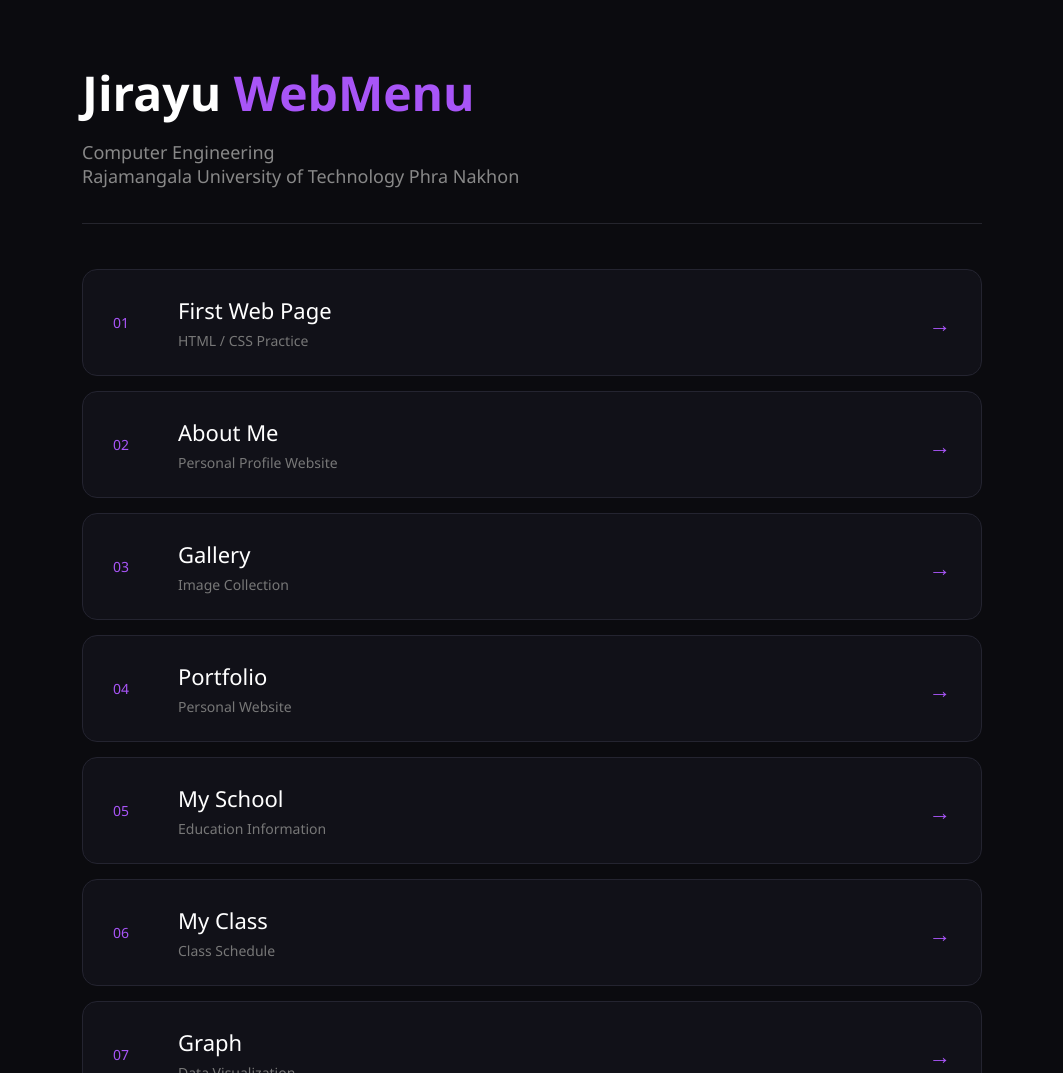
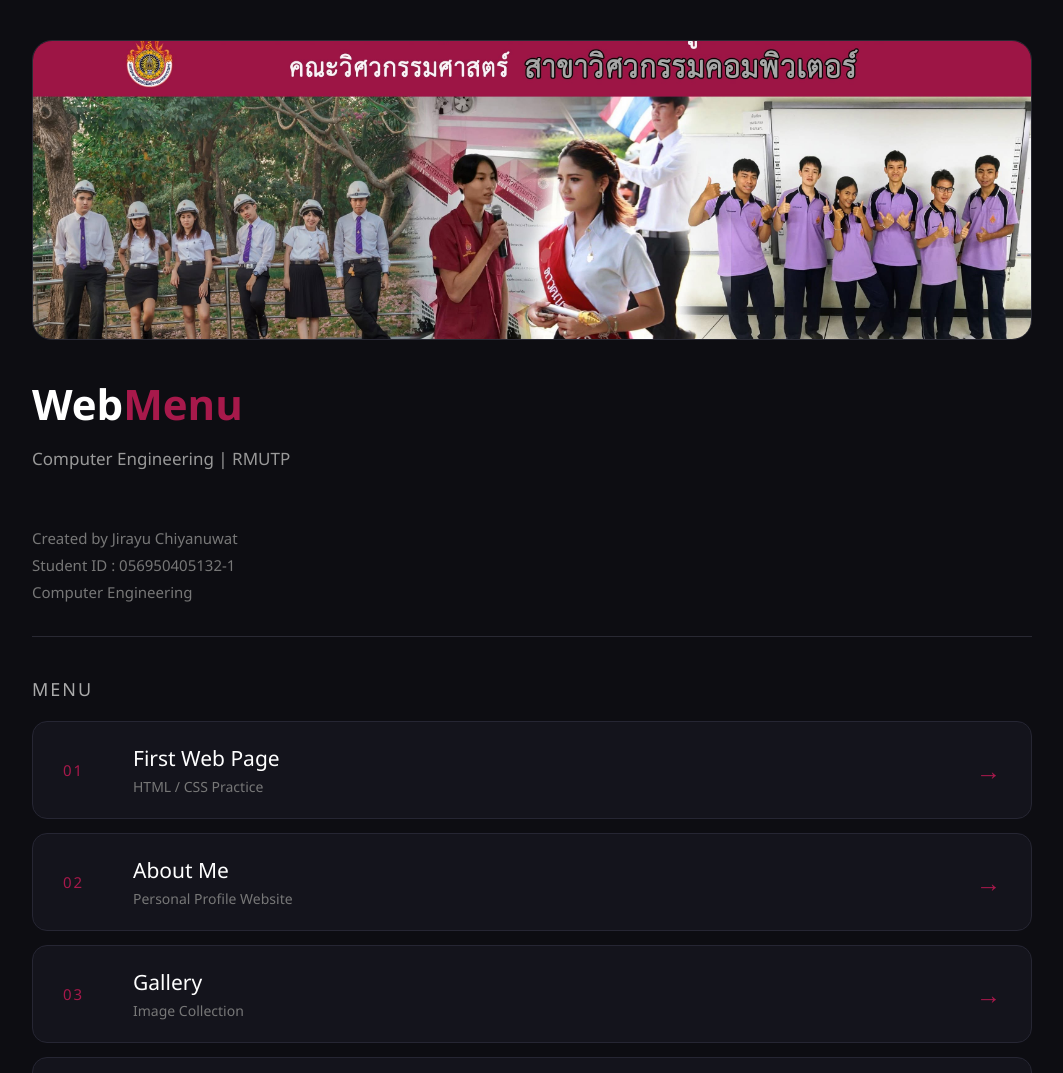
Before and after one commit to icejry/Menu, a plain HTML site: page index.html in a window 1280 px wide. Shown: the top 1073 px of the page, without its empty margins (108-1171 px from the left). Drawn offline with Linux system fonts and the light colour scheme.

Commit message:
Add files via upload

```diff
--- a/index.html
+++ b/index.html
@@ -4,7 +4,7 @@
 <head>
     <meta charset="UTF-8">
     <meta name="viewport" content="width=device-width, initial-scale=1.0">
-    <title>My Web Menu</title>
+    <title>WebMenu</title>
 
     <style>
         * {
@@ -15,54 +15,79 @@
         }
 
         body {
-            background: #0b0b0f;
+            background: #0d0d12;
             color: white;
         }
 
         .container {
-            width: 900px;
+            width: 1000px;
             max-width: 90%;
-            margin: 60px auto;
+            margin: 40px auto;
         }
 
-        .header {
-            margin-bottom: 45px;
+        .cover {
+            width: 100%;
+            height: 300px;
+            overflow: hidden;
+            border-radius: 20px;
+            border: 1px solid #292933;
         }
 
-        .header h1 {
-            font-size: 48px;
+        .cover img {
+            width: 100%;
+            height: 100%;
+            object-fit: cover;
+        }
+
+        .profile {
+            margin-top: 35px;
+            padding-bottom: 30px;
+            border-bottom: 1px solid #292933;
+        }
+
+        .profile h1 {
+            font-size: 42px;
             font-weight: 600;
         }
 
-        .header h1 span {
-            color: #a855f7;
+        .profile h1 span {
+            color: #a7194b;
         }
 
-        .header p {
-            margin-top: 15px;
-            color: #888;
-            font-size: 18px;
+        .profile p {
+            margin-top: 12px;
+            color: #999;
+            line-height: 1.8;
+            font-size: 17px;
         }
 
-        .line {
-            height: 1px;
-            background: #25252d;
-            margin-top: 35px;
+        .student {
+            margin-top: 20px;
+            color: #777;
+            font-size: 15px;
+            line-height: 1.8;
+        }
+
+        .title {
+            margin: 40px 0 20px;
+            font-size: 18px;
+            color: #aaa;
+            letter-spacing: 2px;
         }
 
         .menu {
             display: flex;
             flex-direction: column;
-            gap: 15px;
+            gap: 14px;
         }
 
         .card {
             display: flex;
             align-items: center;
             justify-content: space-between;
-            padding: 25px 30px;
-            background: #111118;
-            border: 1px solid #242430;
+            padding: 22px 30px;
+            background: #14141c;
+            border: 1px solid #262633;
             border-radius: 15px;
             text-decoration: none;
             color: white;
@@ -70,7 +95,7 @@
         }
 
         .card:hover {
-            border-color: #a855f7;
+            border-color: #a7194b;
             transform: translateX(8px);
         }
 
@@ -81,42 +106,46 @@
         }
 
         .number {
-            color: #a855f7;
-            font-size: 14px;
-            width: 40px;
+            color: #a7194b;
+            font-size: 15px;
+            letter-spacing: 2px;
+            width: 45px;
         }
 
         .name h2 {
-            font-size: 22px;
+            font-size: 21px;
             font-weight: 500;
         }
 
         .name p {
-            margin-top: 6px;
+            margin-top: 5px;
             color: #777;
             font-size: 14px;
         }
 
         .arrow {
-            color: #a855f7;
-            font-size: 22px;
+            color: #a7194b;
+            font-size: 25px;
         }
 
         .footer {
-            margin-top: 50px;
+            margin-top: 40px;
             text-align: center;
-            color: #555;
+            color: #666;
             font-size: 14px;
+            line-height: 1.8;
         }
 
         @media(max-width:700px) {
-            .header h1 {
-                font-size: 35px;
+
+            .profile h1 {
+                font-size: 32px;
             }
 
             .card {
-                padding: 20px;
+                padding: 18px;
             }
+
         }
     </style>
 
@@ -126,22 +155,37 @@
 
     <div class="container">
 
-        <div class="header">
+        <div class="cover">
+            <img src="cover.jpg">
+        </div>
+
+
+        <div class="profile">
+
             <h1>
-                Jirayu <span>WebMenu</span>
+                Web<span>Menu</span>
             </h1>
 
             <p>
-                Computer Engineering
-                <br>
-                Rajamangala University of Technology Phra Nakhon
+                Computer Engineering | RMUTP<br><br>
             </p>
 
-            <div class="line"></div>
+            <div class="student">
+                Created by Jirayu Chiyanuwat<br>
+                Student ID : 056950405132-1<br>
+                Computer Engineering
+            </div>
+
+        </div>
+
+
+        <div class="title">
+            MENU
         </div>
 
 
         <div class="menu">
+
 
             <a class="card" href="First Web Page/index.html" target="_blank">
                 <div class="left">
@@ -203,9 +247,21 @@
             </a>
 
 
+            <a class="card" href="Myfriend/index.html" target="_blank">
+                <div class="left">
+                    <div class="number">06</div>
+                    <div class="name">
+                        <h2>My Friend</h2>
+                        <p>Friend Information</p>
+                    </div>
+                </div>
+                <div class="arrow">→</div>
+            </a>
+
+
             <a class="card" href="My Class/index.html" target="_blank">
                 <div class="left">
-                    <div class="number">06</div>
+                    <div class="number">07</div>
                     <div class="name">
                         <h2>My Class</h2>
                         <p>Class Schedule</p>
@@ -217,7 +273,7 @@
 
             <a class="card" href="Graph/index.html" target="_blank">
                 <div class="left">
-                    <div class="number">07</div>
+                    <div class="number">08</div>
                     <div class="name">
                         <h2>Graph</h2>
                         <p>Data Visualization</p>
@@ -229,7 +285,7 @@
 
             <a class="card" href="Google-Form/google_form.html" target="_blank">
                 <div class="left">
-                    <div class="number">08</div>
+                    <div class="number">09</div>
                     <div class="name">
                         <h2>Google Form</h2>
                         <p>Online Questionnaire</p>
@@ -247,6 +303,7 @@
             Rajamangala University of Technology Phra Nakhon
         </div>
 
+
     </div>
 
 </body>
```
Also changed, not shown: First Web Page/index.html (+1 -1 lines), cover.jpg (added).
